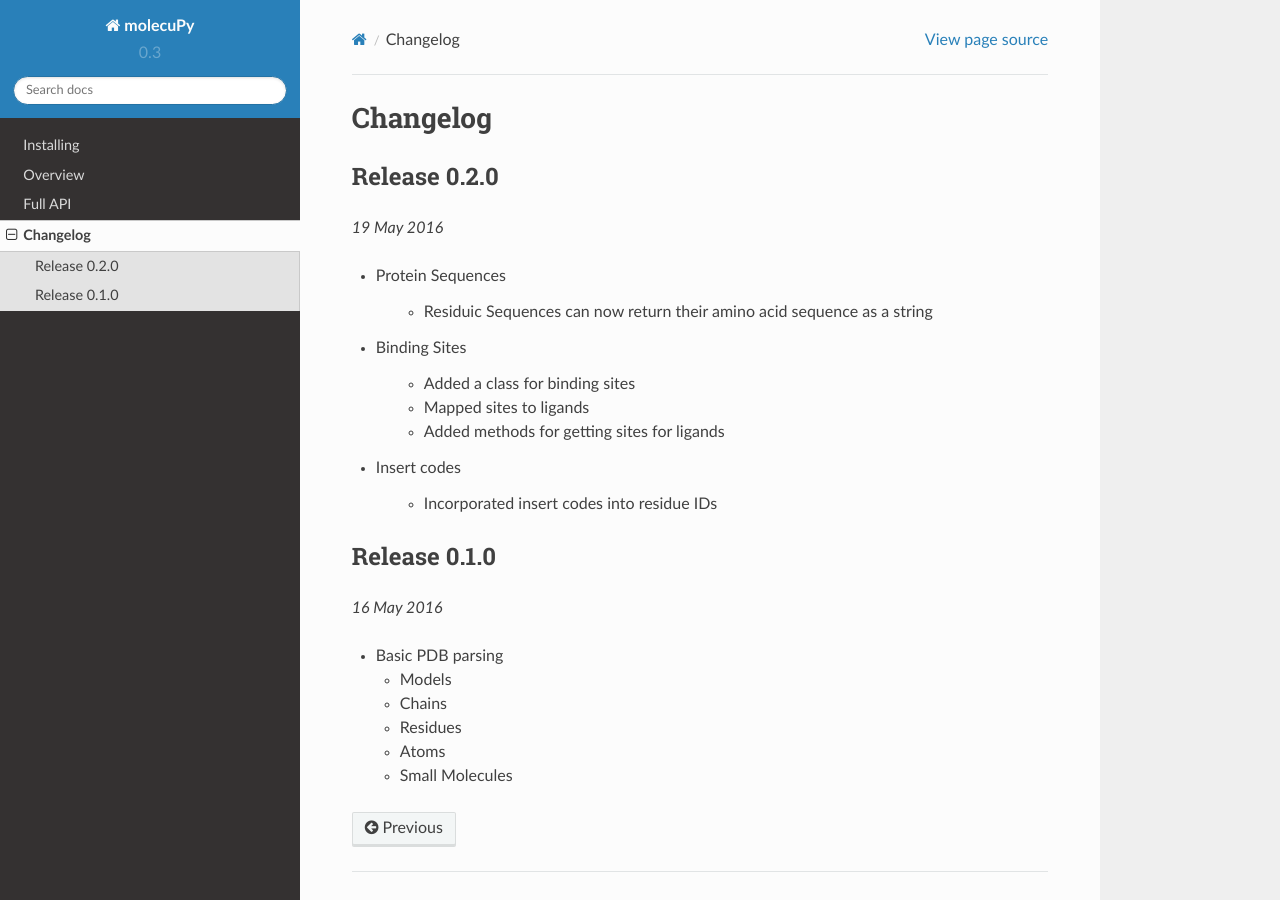
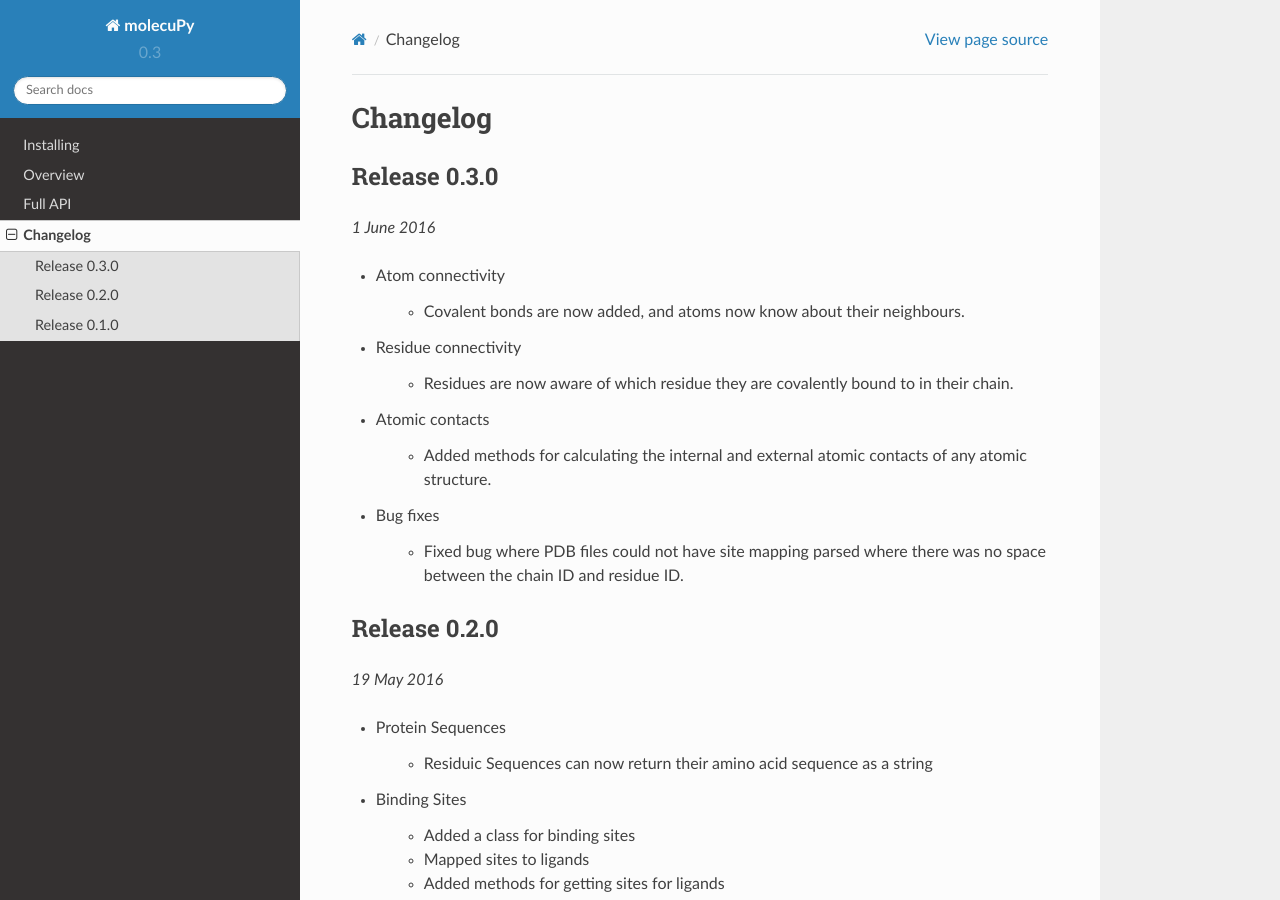
Before and after one commit to samirelanduk/atomium, a Sphinx documentation site: the page built from docs/source/changelog.rst, in a window 1280 px wide and 900 px high. Built offline with Sphinx 7.4.7 and the Read the Docs theme 2.0.0, drawn with Linux system fonts in a browser that asks for light colours.

Commit message:
Update changelog for 0.3

```diff
--- a/docs/source/changelog.rst
+++ b/docs/source/changelog.rst
@@ -1,5 +1,27 @@
 Changelog
 ---------
+
+Release 0.3.0
+~~~~~~~~~~~~~
+
+`1 June 2016`
+
+* Atom connectivity
+
+    * Covalent bonds are now added, and atoms now know about their neighbours.
+
+* Residue connectivity
+
+    * Residues are now aware of which residue they are covalently bound to in their chain.
+
+* Atomic contacts
+
+    * Added methods for calculating the internal and external atomic contacts of any atomic structure.
+
+* Bug fixes
+
+    * Fixed bug where PDB files could not have site mapping parsed where there was no space between the chain ID and residue ID.
+
 
 Release 0.2.0
 ~~~~~~~~~~~~~
```
